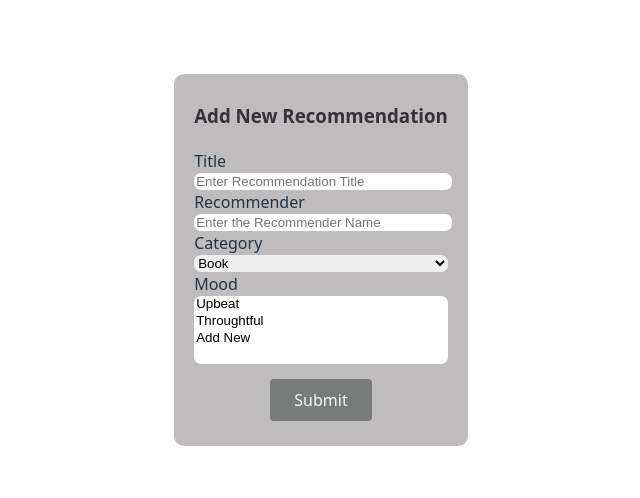
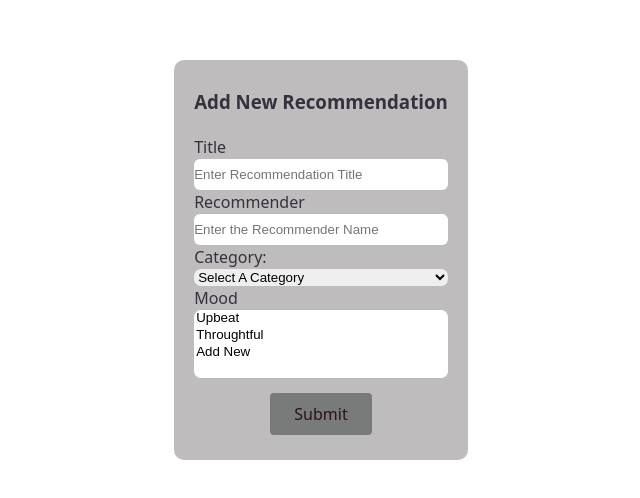
Before and after one commit to PratiAmalden/Recommendation-Tracker, a React (Vite) app in the folder frontend/: page / in a window 1280 px wide. Shown: the part 140-638 px from the top of the page, without its empty margins (319-959 px from the left). Built offline with nearby package versions, Linux system fonts and the light colour scheme.

Commit message:
adding category DropDown list

```diff
--- a/frontend/src/App.css
+++ b/frontend/src/App.css
@@ -14,18 +14,27 @@
 
 }
 
+.category-label {
+  display: inline-block;
+  align-items: center;
+  margin: 10px ;
+
+}
+
 h3{
   color: rgb(53, 49, 62);
 }
 label{
   display: block;
   text-align: left;
+  color: rgb(53, 49, 62);
 }
 input {
   display: block;
-  border-radius: 7px;
+  border-radius: 6px;
   border: none;
   width: 100%;
+  padding: 8px 0px;
 }
 
 select{
@@ -40,7 +49,7 @@ button{
   border:none;
   border-radius: 4px;
   background-color: rgb(121, 123, 123);
-  color:whitesmoke;
+  color:rgb(44, 19, 19);
   width: 40%;
   margin: 15px;
 }
--- a/frontend/src/App.jsx
+++ b/frontend/src/App.jsx
@@ -1,5 +1,6 @@
 import { useState } from 'react'
 import './App.css'
+import CategorySelector from './components/CatgoryDropdown';
 
 function App() {
   const [formData, setFormData] = useState({
@@ -10,8 +11,11 @@ function App() {
 
   })
 
+  const categories = ["Movie","Book","TV show","Others"];
+
+
   const handleChange = (e)=>{
-    setFormData({...formData,[e.target.name]:[e.target.value]})
+    setFormData({...formData,[e.target.name]:e.target.value})
   };
 
   const handleSubmit = (e) =>{
@@ -19,7 +23,7 @@ function App() {
 
     const response = fetch("http://localhost:3000",{
       method: "POST",
-      header: {"Content-Type": "application/json"},
+      headers: {"Content-Type": "application/json"},
       body: JSON.stringify(formData),
     });
 
@@ -35,19 +39,22 @@ function App() {
 
     <div className='container'>
       <h3>Add New Recommendation</h3>
-      <form onClick={handleSubmit}>
+      <form onSubmit={handleSubmit}>
         <label htmlFor='title'>Title</label>
         <input type="text" placeholder='Enter Recommendation Title' name="title" required onChange={handleChange}></input>
 
         <label htmlFor='recommender'>Recommender</label>
         <input type="text" placeholder='Enter the Recommender Name' name='recommender' required onChange={handleChange}></input>
 
-        <label htmlFor='category'>Category</label>
-        <select name ='category' onChange={handleChange}>
-          <option value="book">Book</option>
-          <option value = "TV">TV</option>
-          <option value="new">Add New</option>
-        </select>
+        <CategorySelector
+          label ="Category"
+          options={categories}
+          name = "category"
+          value = {formData.category}
+          onChange={handleChange}
+        />
+
+
 
         <label htmlFor='mood'>Mood</label>
         <select name ='mood' multiple onChange={handleChange}>
--- /dev/null
+++ b/frontend/src/components/CatgoryDropdown.jsx
@@ -0,0 +1,26 @@
+import React from "react";
+import "../App.css";
+
+function CategorySelector({label,options,name,value,onChange}){
+    return(
+    <label>
+        {label}:
+        <select name={name} value={value} onChange={onChange} required>
+            <option value="">Select A Category</option>
+            {options.map((opt,index) =>(
+                <option key={index} value={opt}>
+                    {opt}
+                </option>
+            ))}
+        </select>
+
+    </label>
+    )
+}
+
+
+
+
+
+
+export default CategorySelector;
```
